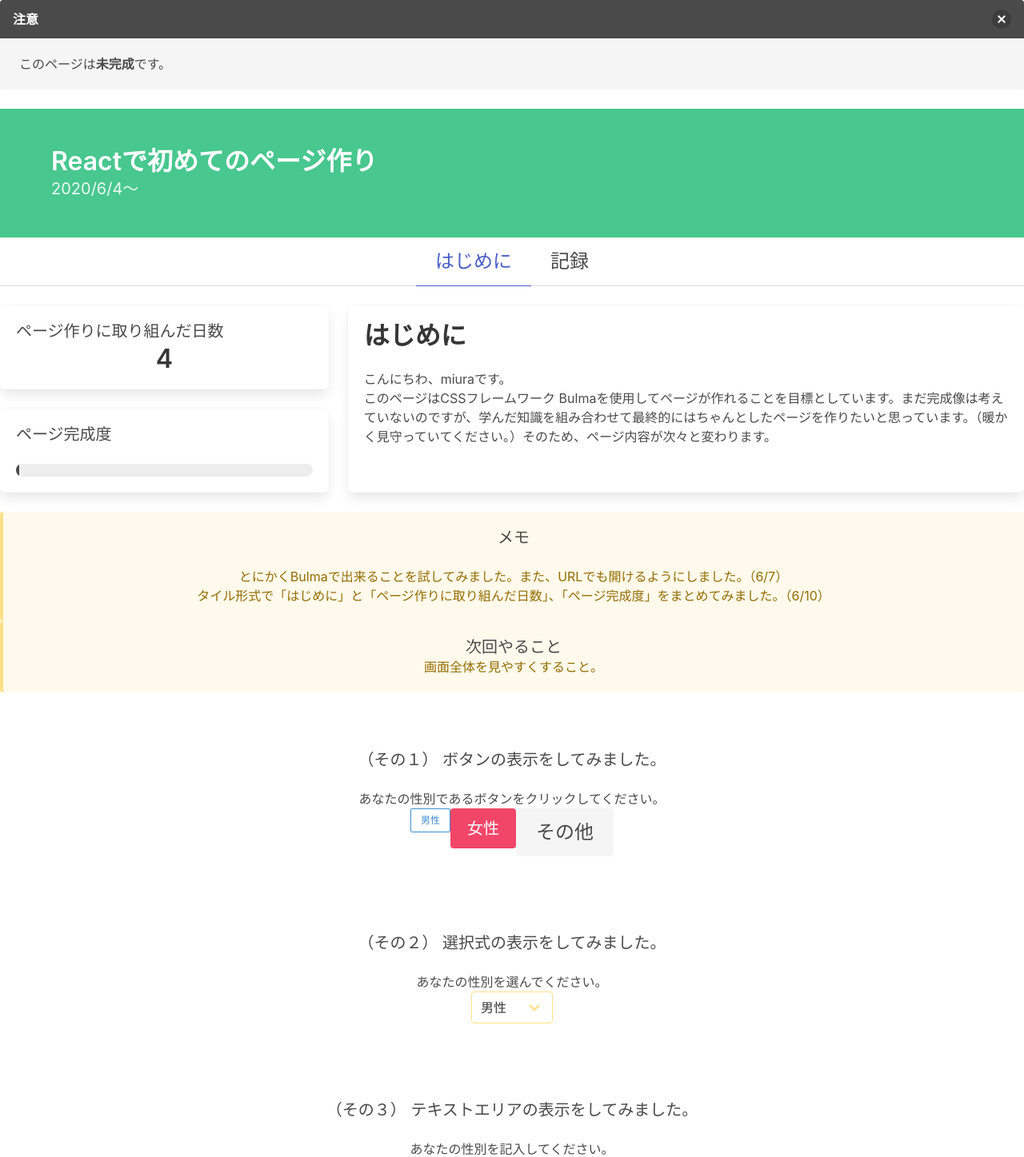
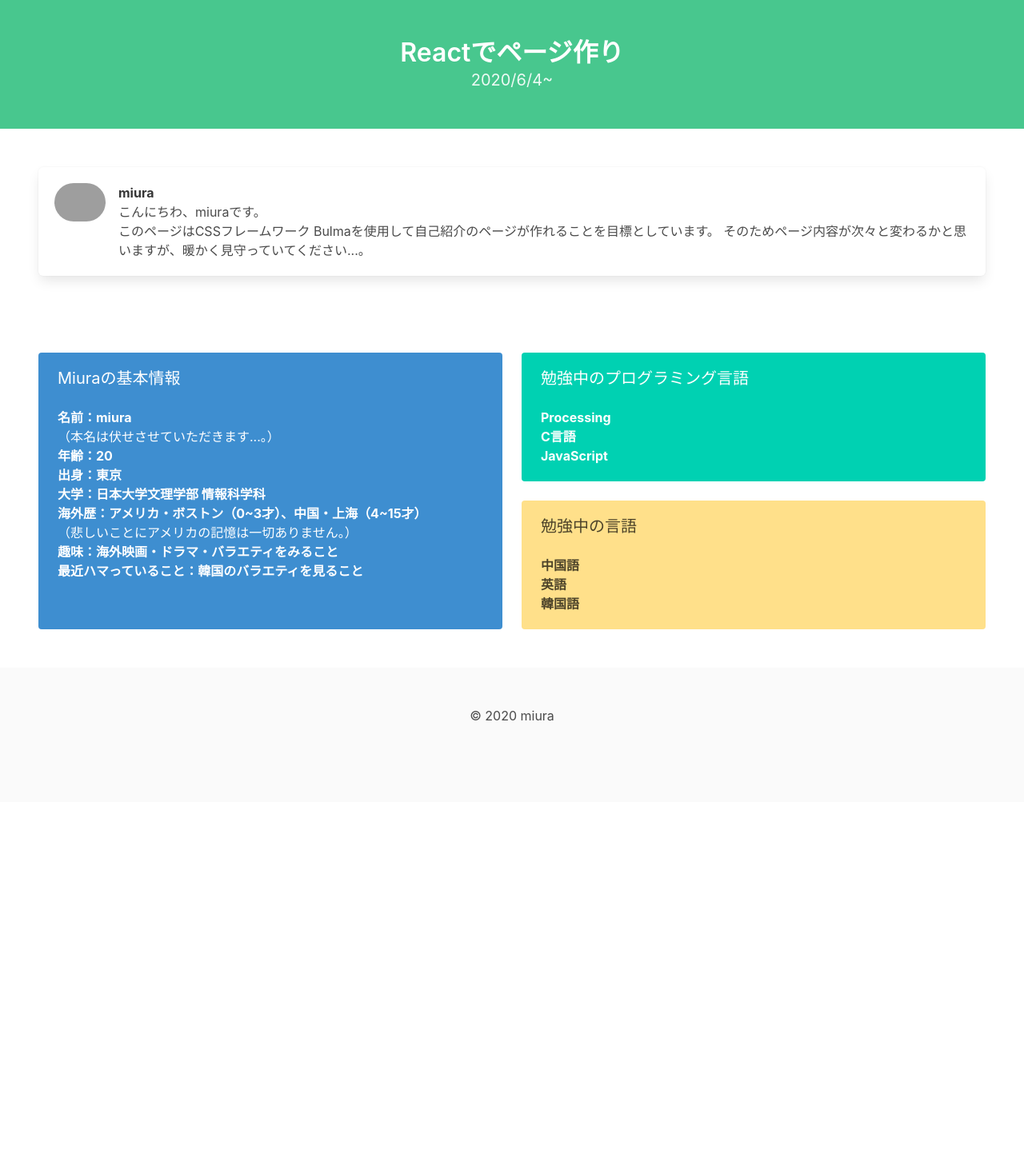
Before and after one commit to miuraK3/react-tutorial, a React (Create React App) app: page / in a window 1280 px wide. Shown: the top 1447 px of the page at 80% size. After the commit the page ends 1003 px from the top, so only its background shows below. Built offline with nearby package versions, Linux system fonts and the light colour scheme; grey boxes are pictures that could not be loaded.

Commit message:
決めた内容に合わせて大幅に変えた

```diff
--- a/src/App.js
+++ b/src/App.js
@@ -1,124 +1,82 @@
 import React from "react";
-
-const Message = () => {
-    return (
-        <article className="message">
-            <div className="message-header">
-                <p>注意</p>
-                <button className="delete is-medium" aria-label="delete"></button>
-            </div>
-            <div className = "message-body">
-                 このページは<strong>未完成</strong>です。
-            </div>
-        </article>
-    );
-}
 
 const Hero = () => {
     return (
         <section className = "hero is-success">
             <div className = "hero-body">
-                <div className = "container">
-                    <h1 className = "title">Reactで初めてのページ作り </h1>
-                    <h2 className = "subtitle">2020/6/4〜</h2>
+                <div className = "container has-text-centered">
+                    <h1 className = "title">Reactでページ作り</h1>
+                    <h2 className = "subtitle">2020/6/4~</h2>
                 </div>
             </div>
         </section>
     );
 };
 
-const Tab = () =>{
-    return (
-        <div className = "tabs is-centered is-large">
-            <ul>
-                <li className = "is-active"><a>はじめに</a></li>
-                <li><a>記録</a></li>
-            </ul>
-        </div>
-    )
-}
-
 const FirstWord = () => {
     return (
-        <div className = "tile is-ancestor">
-        <div className = "tile is-4 is-vertical is-parent">
-          <div className = "tile is-child box">
-            <p className = "subtitle">ページ作りに取り組んだ日数</p>
-            <p className = "title has-text-centered">4</p>
+        <section className = "section">
+            <div className ="box">
+                <article className ="media">
+                    <div className ="media-left">
+                        <figure className ="image is-64x64">
+                            <img className = "is-rounded" src="https://bulma.io/images/placeholders/128x128.png" alt="Image"></img>
+                        </figure>
                     </div>
-          <div className = "tile is-child box">
-            <p className = "subtitle">ページ完成度</p>
-            <progress className = "progress" value="1" max="100">1%</progress>
+                    <div className ="media-content">
+                        <div className ="content">
+                            <p><strong>miura</strong> <br></br>
+                            こんにちわ、miuraです。<br></br>
+                            このページはCSSフレームワーク Bulmaを使用して自己紹介のページが作れることを目標としています。
+                            そのためページ内容が次々と変わるかと思いますが、暖かく見守っていてください...。</p>
                         </div>
                     </div>
-        <div className = "tile is-parent">
-          <div className = "tile is-child box">
-            <p className = "title">はじめに</p>
-            <p>こんにちわ、miuraです。</p>
-            <p>このページはCSSフレームワーク Bulmaを使用してページが作れることを目標としています。まだ完成像は考えていないのですが、学んだ知識を組み合わせて最終的にはちゃんとしたページを作りたいと思っています。（暖かく見守っていてください。）そのため、ページ内容が次々と変わります。</p>
+                </article>
             </div>
-        </div>
-      </div>
-    );
-}
-
-const Diary = () => {
-    return (
-        <article className = "message is-warning has-text-centered">
-            <div className = "message-body">
-            <h2 className = "subtitle">メモ</h2>
-                とにかくBulmaで出来ることを試してみました。また、URLでも開けるようにしました。（6/7）<br></br>
-                タイル形式で「はじめに」と「ページ作りに取り組んだ日数」、「ページ完成度」をまとめてみました。（6/10）
-            </div>
-            <div className = "message-body">
-            <h2 className = "subtitle">次回やること</h2>
-                画面全体を見やすくすること。
-            </div>
-        </article>
+        </section>
     );
 }
 
 const Body1 = () => {
     return (
         <section className = "section">
-        <div className = "container has-text-centered">
-            <h2 className = "subtitle">（その１） ボタンの表示をしてみました。</h2>
-            <p>あなたの性別であるボタンをクリックしてください。</p>
-            <dvi className = "colmns is6">
-            <button className = "button is-small is-info is-outlined">男性</button>
-            <button className = "button is-medium is-danger">女性</button>
-            <button className = "button is-large is-light">その他</button>
-            </dvi>
+            <div className ="tile is-ancestor ">
+                <div className ="tile is-vertical ">
+                    <div className ="tile">
+                        <div className ="tile is-parent">
+                            <article className ="tile is-child notification is-info">
+                                <p className ="subtitle">Miuraの基本情報</p>
+                                <ul>
+                                    <ol><strong>名前：miura</strong><br></br>（本名は伏せさせていただきます...。）</ol>
+                                    <ol><strong>年齢：20</strong></ol>
+                                    <ol><strong>出身：東京</strong></ol>
+                                    <ol><strong>大学：日本大学文理学部 情報科学科</strong></ol>
+                                    <ol><strong>海外歴：アメリカ・ボストン（0~3才）、中国・上海（4~15才）</strong><br></br>（悲しいことにアメリカの記憶は一切ありません。）</ol>
+                                    <ol><strong>趣味：海外映画・ドラマ・バラエティをみること</strong></ol>
+                                    <ol><strong>最近ハマっていること：韓国のバラエティを見ること</strong></ol>
+                                </ul>
+                            </article>
                         </div>
-    </section>
-    );
-}
-
-const Body2 = () => {
-    return (
-    <section className = "section">
-        <div className = "container has-text-centered">
-            <h2 className = "subtitle">（その２） 選択式の表示をしてみました。</h2>
-            <p>あなたの性別を選んでください。</p>
-            <div class="select is-warning">
-                <select>
-                    <option>男性</option>
-                    <option>女性</option>
-                    <option>その他</option>
-                </select>
+                        <div className ="tile is-parent is-vertical">
+                            <article className ="tile is-child notification is-primary">
+                                <p className ="subtitle">勉強中のプログラミング言語</p>
+                                <ul>
+                                    <ol><strong>Processing</strong></ol>
+                                    <ol><strong>C言語</strong></ol>
+                                    <ol><strong>JavaScript</strong></ol>
+                                </ul>
+                            </article>
+                            <article className ="tile is-child notification is-warning">
+                                <p className ="subtitle">勉強中の言語</p>
+                                <ul>
+                                    <ol><strong>中国語</strong></ol>
+                                    <ol><strong>英語</strong></ol>
+                                    <ol><strong>韓国語</strong></ol>
+                                </ul>
+                            </article>
                         </div>
                     </div>
-    </section>
-    );
-}
-
-const Body3 = () => {
-    return (
-    <section className = "section">
-        <div className = "container has-text-centered">
-            <h2 className = "subtitle">（その３） テキストエリアの表示をしてみました。</h2>
-            <p>あなたの性別を記入してください。</p>
-            <textarea class="textarea is-warning" placeholder="男、女、その他"></textarea>
+                </div>
             </div>
         </section>
     );
@@ -137,14 +95,9 @@ const Footer = () => {
 const App = () => {
     return (
         <div>
-            <Message />
             <Hero />
-            <Tab />
             <FirstWord />
-            <Diary />
             <Body1 />
-            <Body2 />
-            <Body3 />
             <Footer />
         </div>
     );
```
Lines whose indentation alone changed are shown as unchanged.
